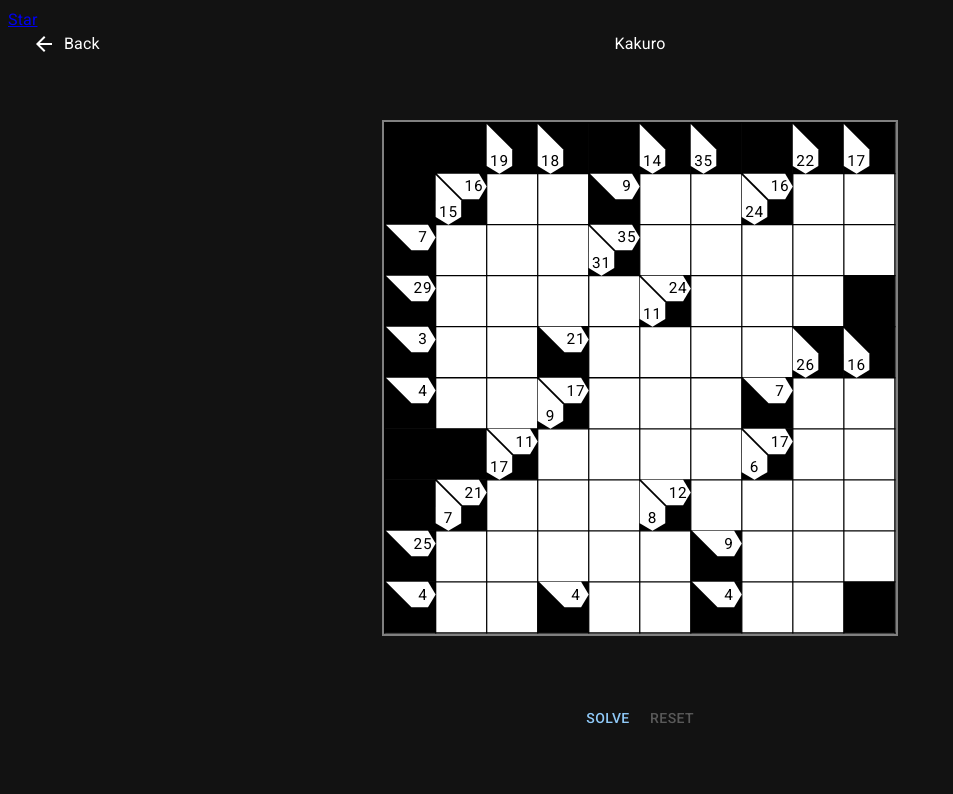
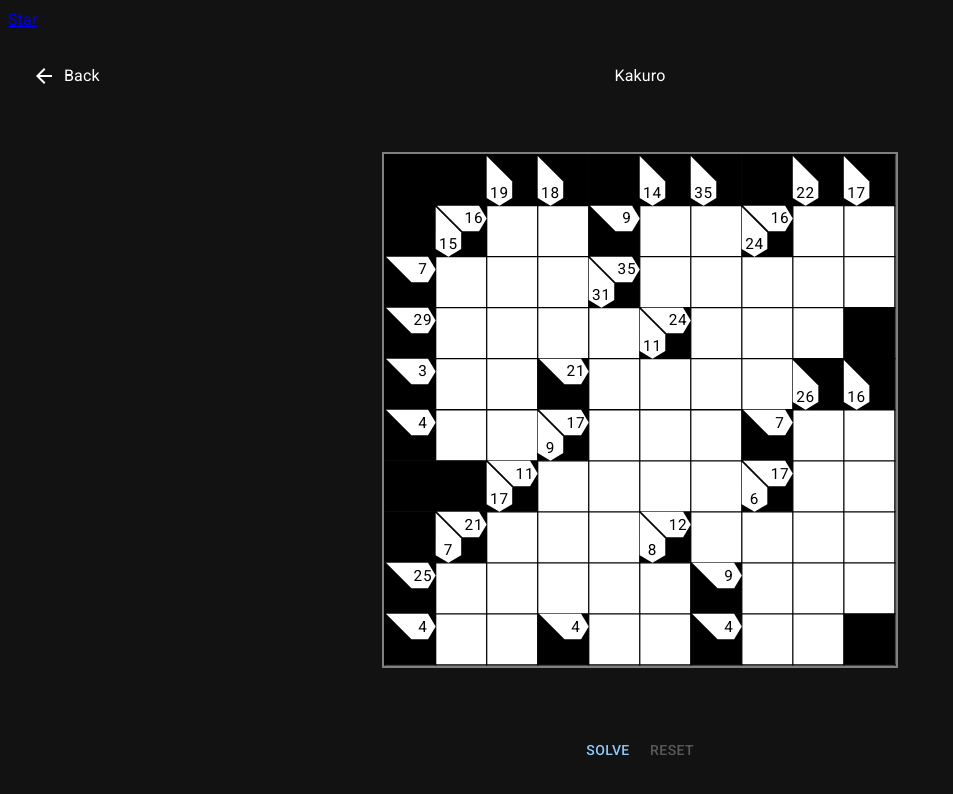
Before and after one commit to taylorjg/dlxlib-demos, a React (Create React App) app: page /#/demo/kakuro in a window 1280 px wide. Shown: the top 794 px of the page, without its empty margins (0-953 px from the left). Built offline with nearby package versions, Linux system fonts and the light colour scheme.

Commit message:
Remove demo impls from index.ts

```diff
--- a/src/demos/flow-free/index.ts
+++ b/src/demos/flow-free/index.ts
@@ -1,3 +1,2 @@
-export * from "./demo"
 export * from "./demo-page"
 export * from "./thumbnail"
--- a/src/demos/n-queens/index.ts
+++ b/src/demos/n-queens/index.ts
@@ -1,3 +1,2 @@
-export * from "./demo"
 export * from "./demo-page"
 export * from "./thumbnail"
--- a/src/demos/nonogram/index.ts
+++ b/src/demos/nonogram/index.ts
@@ -1,3 +1,2 @@
-// export * from "./demo"
 export * from "./demo-page"
 export * from "./thumbnail"
--- a/src/demos/sudoku/index.ts
+++ b/src/demos/sudoku/index.ts
@@ -1,3 +1,2 @@
-export * from "./demo"
 export * from "./demo-page"
 export * from "./thumbnail"
--- a/src/demos/tetrasticks/index.ts
+++ b/src/demos/tetrasticks/index.ts
@@ -1,3 +1,2 @@
-// export * from "./demo"
 export * from "./demo-page"
 export * from "./thumbnail"
--- a/src/index.tsx
+++ b/src/index.tsx
@@ -1,5 +1,6 @@
 import React from "react"
 import ReactDOM from "react-dom/client"
+
 import "@fontsource/roboto/300.css"
 import "@fontsource/roboto/400.css"
 import "@fontsource/roboto/500.css"
--- a/src/pages/demo-page/demo-page.styles.ts
+++ b/src/pages/demo-page/demo-page.styles.ts
@@ -1,6 +1,7 @@
 import styled from "@emotion/styled"
 
 export const StyledPage = styled.div`
+  margin-top: 2rem;
   padding: 2rem;
   display: flex;
   flex-direction: column;
```
